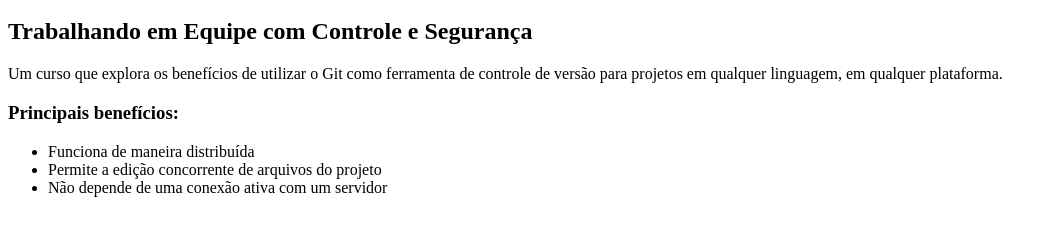
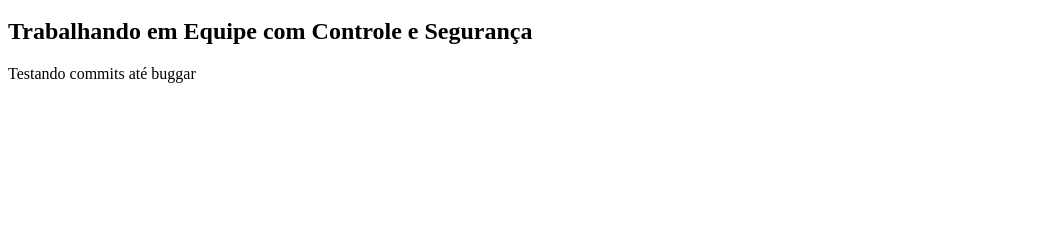
Before and after one commit to julianoebram/meu-site, a plain HTML site: page index.html in a window 1280 px wide. Shown: the part 48-284 px from the top of the page, without its empty margins (0-1057 px from the left). Drawn offline with Linux system fonts and the light colour scheme.

Commit message:
texto de teste

```diff
--- a/index.html
+++ b/index.html
@@ -6,13 +6,9 @@
         <h1>Git</h1>
         <h2>Trabalhando em Equipe com Controle e Segurança</h2>
 
-        <p>Um curso que explora os benefícios de utilizar o Git como ferramenta de controle de versão para projetos em qualquer linguagem, em qualquer plataforma.</p>
+        <p>Testando commits até buggar</p>
 
-        <h3>Principais benefícios:</h3>
-        <ul>
-            <li>Funciona de maneira distribuída</li>
-            <li>Permite a edição concorrente de arquivos do projeto</li>
-            <li>Não depende de uma conexão ativa com um servidor</li>
+
         </ul>
     </body>
 </html>
```
